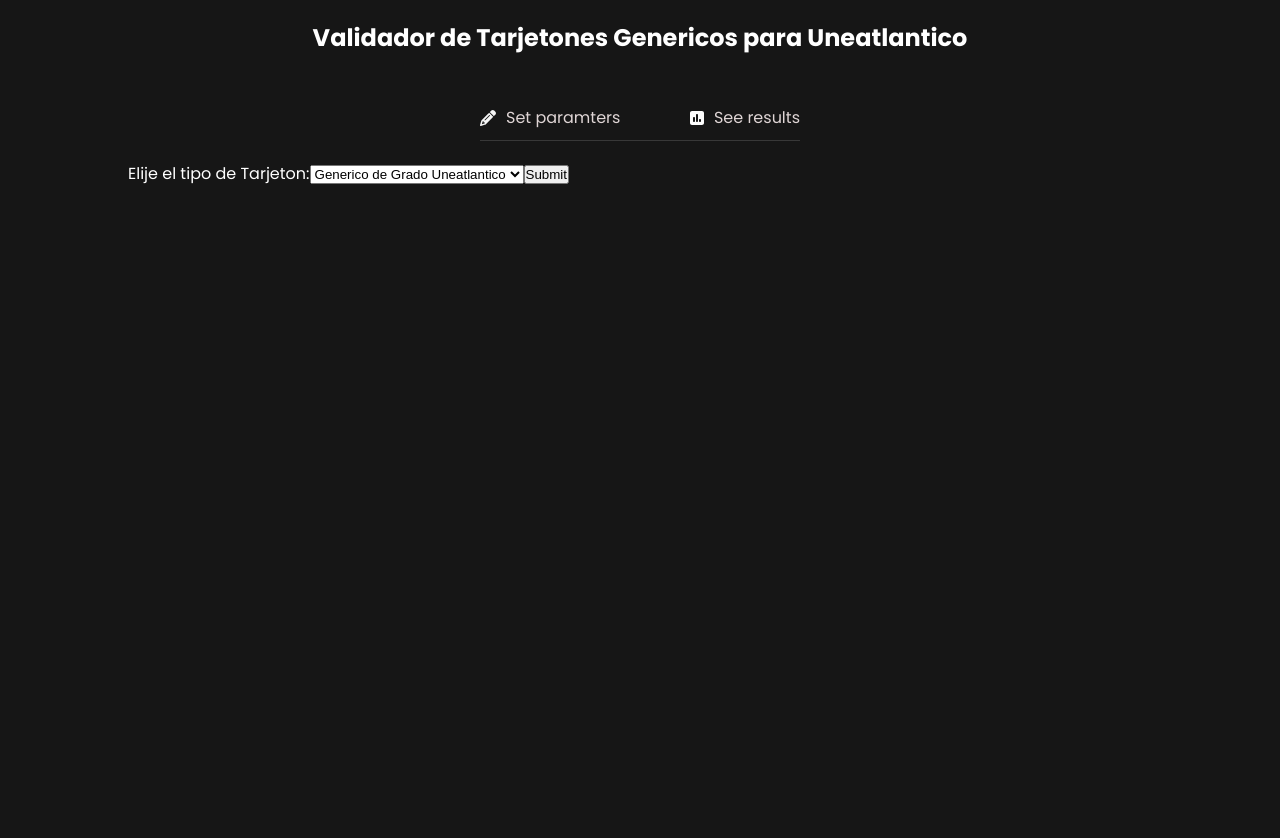
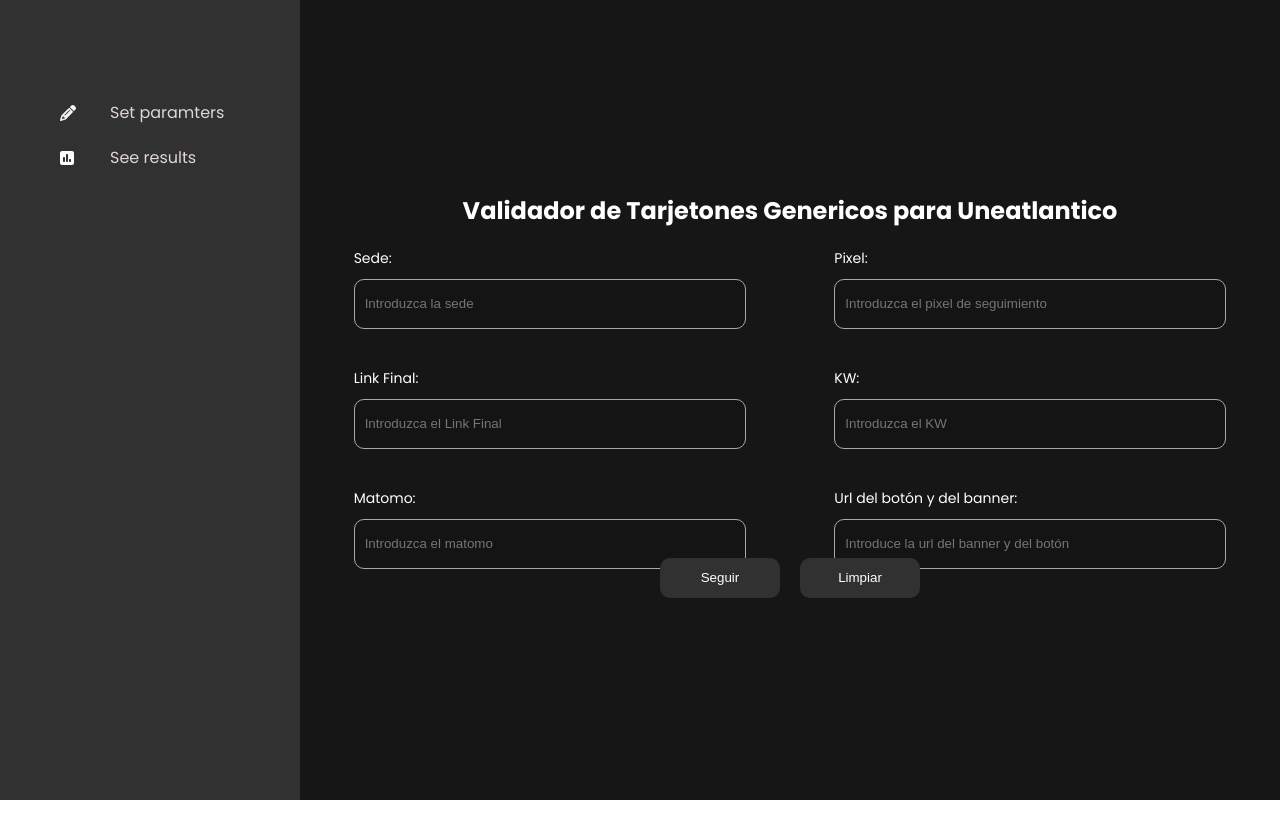
Before and after one commit to alex-borja/tarjetones-react, a React (Vite) app: page / in a window 1280 px wide. Shown: the top 838 px of the page. After the commit the page ends 800 px from the top, so only its background shows below. Built offline with nearby package versions, Linux system fonts and the light colour scheme.

Commit message:
new branch

```diff
--- a/src/App.css
+++ b/src/App.css
@@ -3,24 +3,23 @@
   min-height: 100vh;
   align-items: center;
   display: flex;
-	flex-direction: column;
+  flex-direction: row;
   background-color: #161616;
   color: white;
 }
 
-.header {
-	padding-top: 20px;
-	text-align: center;
-	padding: 20px;
-}
-
 .center {
-	width: 100%;
   display: flex;
   flex-direction: column;
   justify-content: center;
-	margin-top: 30px;
   width: 80%;
+  height: 100vh;
+}
+
+.header {
+  text-align: center;
+  padding: 20px;
+  padding-top: 0px;
 }
 
 .tarjetonParams {
@@ -28,7 +27,7 @@
   border-radius: 10px;
   padding-top: 0px;
   padding-bottom: 0px;
-	height: 85vh;
+
   position: relative;
 }
 
--- a/src/App.jsx
+++ b/src/App.jsx
@@ -17,15 +17,16 @@
 
 	return (
 		<div className='container'>
+			<NavBar
+				showResults={showResults}
+				setShowResults={setShowResults}
+				sharedParams={sharedParams}>
+			</NavBar>
+
+		<div className='center'>
 			<div className='header'>
 				<h2>Validador de Tarjetones Genericos para Uneatlantico</h2>
 			</div>
-			<div className='center'>
-				<NavBar
-					showResults={showResults}
-					setShowResults={setShowResults}
-					sharedParams={sharedParams}>
-				</NavBar>
 				{
 					!showResults ?
 						<TarjetonParamsView
@@ -40,7 +41,6 @@
 						</FileInputView>
 				}
 			</div>
-
 		</div>
 	)
 }
--- a/src/components/NavBar.jsx
+++ b/src/components/NavBar.jsx
@@ -27,11 +27,11 @@
 				<ul className="navList">
 					<li onClick={() => handleClick("1")}>
 						<FontAwesomeIcon icon={faPencil} style={{ color: "#f5f5f5", }} />
-						Set paramters
+						<p>Set paramters</p>
 					</li>
 					<li onClick={() => handleClick("2")}>
 						<FontAwesomeIcon icon={faSquarePollVertical} style={{ color: "#fcfcfc", }} />
-						See results
+						<p>See results</p>
 					</li>
 				</ul>
 			</nav>
--- a/src/styles/components/NavBar.css
+++ b/src/styles/components/NavBar.css
@@ -1,25 +1,37 @@
 .navbar {
-	width: 100%;
-	color: #DFD5D5;
-	margin-bottom: 20px;
+  width: 300px;
+  height: 100vh;
+  color: #dfd5d5;
+  background-color: #313131;
+}
+
+.navbar nav {
+  margin-top: 100px;
 }
 
 .navList {
   width: 320px;
   display: flex;
-	justify-content: space-between;
+  flex-direction: column;
+  justify-content: center;
+  align-items: center;
   list-style: none;
   padding-bottom: 10px;
-	border-bottom: 0.01rem solid #383838;
   margin: 0 auto;
+  gap: 20px;
 }
 
 .navList li {
+  cursor: pointer;
+  width: 200px;
   display: flex;
+  justify-content: space-between;
   align-items: center;
-	gap: 10px;
-	cursor: pointer;
   transition: 0.2s ease-in all;
+}
+
+.navList li p {
+  width: 150px;
 }
 
 .navBtn {
--- a/src/utils/db.js
+++ b/src/utils/db.js
@@ -1,4 +1,5 @@
-export const SEDE_MAP = {
+// uneatlantico furrieles
+export const SEDE_MAP_UNEATLANTICO = {
 	AR: "?furriel=129116aad2f98e57409796e77d6fb7c0929f5090",
 	AO: "?furriel=7da332c829c7d68420a6cd3d2c3094be3e3a1f2c",
 	BO: "?furriel=9c34e39a6159266ff8fc39b08a7e285ab52ccfce",
@@ -30,3 +31,8 @@
 	UY:	"?furriel=97717382a0ddf38a62df95e17ab0c7fd77ca30a6",
 	VE:	"?furriel=1c68a73a936cc63727731857243fd3040bccf45c",
 }
+
+// funiber furrieles
+export const SEDE_MAP_FUNIBER = {
+	A: "A,"
+}
--- a/src/utils/tarjetonType.js
+++ b/src/utils/tarjetonType.js
@@ -1,5 +1,5 @@
 export const TARJETON_TYPE = {
-	ggu: {
+	GGU: {
 		sede: "",
 		pixel: "",
 		linkFinal: "",
@@ -7,7 +7,7 @@
 		kw: "",
 		matomo: ""
 	},
-	EU: {
+	GAF: {
 		subject: "",
 		pixel: "",
 		linkFinal: "",
--- a/src/utils/utils.js
+++ b/src/utils/utils.js
@@ -1,4 +1,4 @@
-import { SEDE_MAP } from "./db";
+import { SEDE_MAP_UNEATLANTICO } from "./db";
 
 export const INPUT_FIELDS = [
 	{
--- a/src/views/FileInputView.jsx
+++ b/src/views/FileInputView.jsx
@@ -1,7 +1,7 @@
 import cheerio from "cheerio";
 import { useState } from "react"
 import PropTypes from "prop-types";
-import { SEDE_MAP } from "../utils/db";
+import { SEDE_MAP_UNEATLANTICO } from "../utils/db";
 import "../styles/views/FileInputView.css"
 import ResultCard from "../components/resultCard"
 import { PARAMS_INFO, getSedeFromFile } from "../utils/utils";
--- a/src/views/TarjetonParamsView.jsx
+++ b/src/views/TarjetonParamsView.jsx
@@ -1,27 +1,16 @@
 import "../App.css"
 import { useState } from "react";
 import PropTypes from "prop-types";
-import { SEDE_MAP } from "../utils/db";
 import Warning from "../components/warning";
 import { INPUT_FIELDS } from "../utils/utils";
 import ParamInput from "../components/paramInput";
-import { TARJETON_TYPE } from "../utils/tarjetonType";
 
 function TarjetonParamsView({ showParams, setShowParams, sharedParams, setSharedParams }) {
 	let [validParams, setValidParams] = useState("");
-	let [tarjetonType, setTarjetonType] = useState("");
 
 	let submitParams = (e) => {
 		e.preventDefault();
 		validateParams();
-	}
-
-	let handleTarjetonType = (e) => {
-		e.preventDefault();
-
-		if(TARJETON_TYPE[tarjetonType]) {
-			return true
-		}
 	}
 
 	let validateParams = () => {
@@ -81,36 +70,19 @@
 		))
 	}
 
-	let validTarjetonType = () => {
-		return (
-			tarjetonType ?
-				<form className="paramsForm" onSubmit={(e) => submitParams(e)}>
-					{renderInputFields()}
-					<div className="btns">
-						<button type="submit" className="btn submit">Seguir</button>
-						<button type="button" className="btn clearBtn" onClick={clearInputs}>Limpiar</button>
-					</div>
-				</form>
-				:
-				<form onSubmit={(e) => handleTarjetonType(e)}>
-					<label>Elije el tipo de Tarjeton:</label>
-					<select onChange={(e) => (setTarjetonType(e.target.value))} value={tarjetonType}>
-						<option value="GGU">Generico de Grado Uneatlantico</option>
-						<option value="EU">Evento Uneatlantico</option>
-					</select>
-					<input type="submit" />
-				</form>
-
-		)
-	}
-
 	let renderWarnings = () => {
 		return validParams.length ? <Warning validParams={validParams} setValidParams={setValidParams}></Warning> : <></>
 	}
 
 	return (
 		<div className="tarjetonParams">
-			{validTarjetonType()}
+			<form className="paramsForm" onSubmit={(e) => submitParams(e)}>
+				{renderInputFields()}
+				<div className="btns">
+					<button type="submit" className="btn submit">Seguir</button>
+					<button type="button" className="btn clearBtn" onClick={clearInputs}>Limpiar</button>
+				</div>
+			</form>
 			{renderWarnings()}
 		</div>
 	)
```
Also changed, not shown: src/components/TarjetonType.jsx (added, +15 -0 lines). Lines whose indentation alone changed are shown as unchanged.
